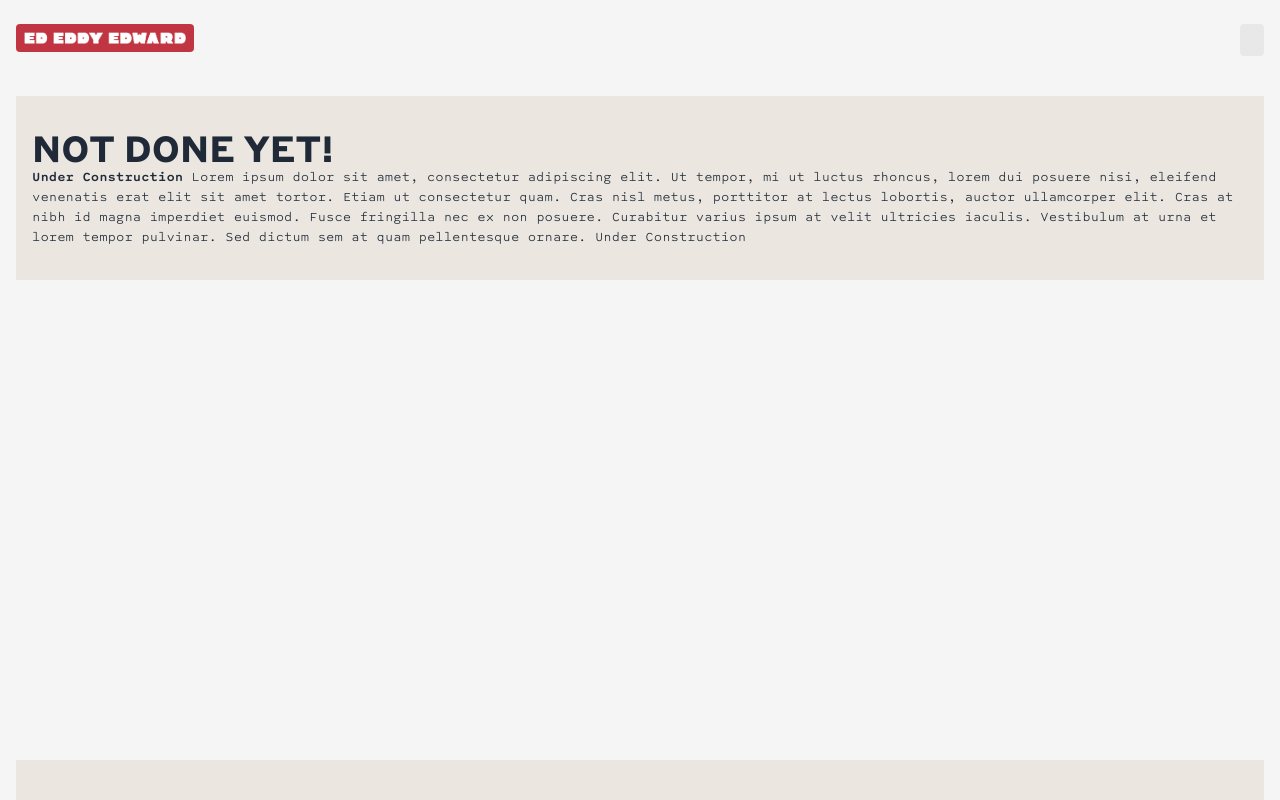
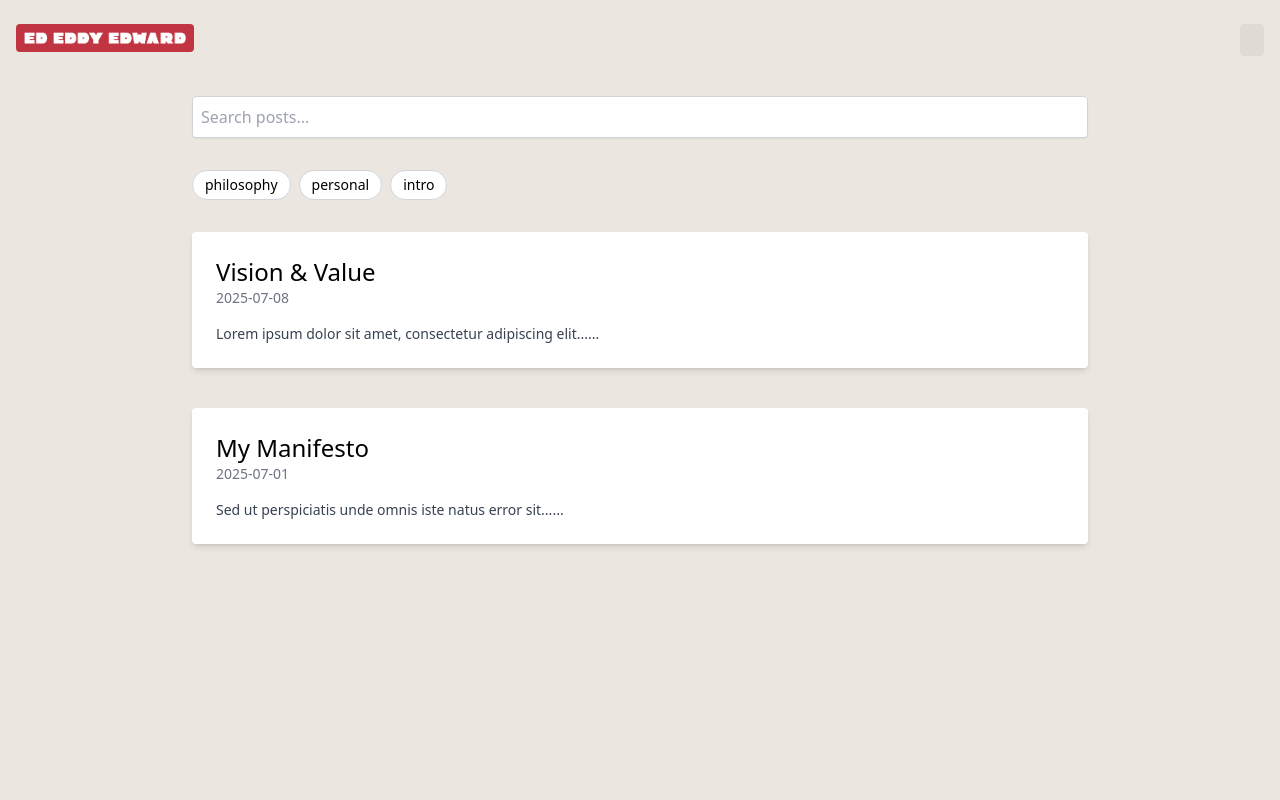
Before and after one commit to Edwardius/ed-eddy-edward, a Next.js app: page /blog in a window 1280 px wide. Shown: the top 800 px of the page. Built offline with nearby package versions, Linux system fonts and the light colour scheme; what tailwind-hamburgers would draw is missing.

Commit message:
blog skeleton and some connect popup debugging

```diff
--- a/components/nav/nav_bar.tsx
+++ b/components/nav/nav_bar.tsx
@@ -25,13 +25,13 @@ export default function NavBar({active_page, setLocked}: {active_page: string,
   const size = useWindowDimensions();
   const breakpoint = getBreakpoint('xl');
 
-  // hamburger menu hook and lock
-  const [open, setOpen] = useState(false);
-  setLocked(open);
+  const [open, setOpen] = useState(false)
+  const [connect_open, setConnectOpen] = useState(false)
 
-  // connect popup menu hook and lock
-  const [connect_open, setConnectOpen] = useState(false);
-  setLocked(open);
+  // lock scroll only when menu or connect popup is open
+  useEffect(() => {
+    setLocked(open || connect_open)
+  }, [open, connect_open])
 
   if (!initialRenderComplete || size.width == null) {
     return null;
--- a/components/pop_ups/connect/connect_popup.tsx
+++ b/components/pop_ups/connect/connect_popup.tsx
@@ -1,36 +1,57 @@
-import React from 'react';
-import { Mail } from "lucide-react"
+import React, { useRef } from 'react'
+import { Mail } from 'lucide-react'
+import classNames from 'classnames'
 
-import classNames from 'classnames';
+export default function ConnectPopup({
+  connect_open,
+  setConnectOpen,
+}: {
+  connect_open: boolean
+  setConnectOpen: React.Dispatch<React.SetStateAction<boolean>>
+}) {
+  const boxRef = useRef<HTMLDivElement>(null)
 
-export default function ConnectPopup ({connect_open, setConnectOpen}:
-  {connect_open: boolean, setConnectOpen: React.Dispatch<React.SetStateAction<boolean>>}) {
-    let box;
-
-    if (connect_open) {
-      box = <div className='z-40 flex flex-col justify-center rounded h-1/4 w-1/4 bg-azukired-500'>
+  return (
+    <div
+      className={classNames(
+        'flex fixed transition duration-300 items-center justify-center ease-in h-full w-screen bg-black bg-opacity-50',
+        { 'opacity-0 pointer-events-none': !connect_open },
+        { 'z-30': connect_open }
+      )}
+      onClick={() => setConnectOpen(false)}
+    >
+      {connect_open && (
+        <div
+          ref={boxRef}
+          onClick={(e) => e.stopPropagation()}
+          className='z-40 flex flex-col justify-center rounded h-1/4 w-1/4 bg-azukired-500'
+        >
           <div className='pt-5 self-center flex flex-col h-32 w-3/4'>
-          <p className='text-center text-gray-50 font-600 text-2xl font-title px-3 pt-3'>Let&apos;s Chat</p>
-          <p className='text-gray-50 text-xs font-mono opacity-50 px-3 text-center pt-2'>I love hearing from different perspectives :)</p>
+            <p className='text-center text-gray-50 font-600 text-2xl font-title px-3 pt-3'>
+              Let&apos;s Chat
+            </p>
+            <p className='text-gray-50 text-xs font-mono opacity-50 px-3 text-center pt-2'>
+              I love hearing from different perspectives :)
+            </p>
           </div>
           <div className='flex gap-y-1.5 flex-col h-32 w-full justify-center items-center pb-3'>
-          <button className='border transition-colors ease-in bg-gray-50 bg-opacity-5 hover:bg-opacity-10 \
+            <button
+              className='border transition-colors ease-in bg-gray-50 bg-opacity-5 hover:bg-opacity-10
                 py-4 rounded text-xs uppercase font-mono font-400 items-center w-60 duration-150'
-              onClick={() => window.location.href = 'mailto:edward.zhzh@gmail.com'}>
+              onClick={() =>
+                (window.location.href = 'mailto:edward.zhzh@gmail.com')
+              }
+            >
               <div className='w-full flex flex-row justify-center space-x-4'>
-                  <Mail className='text-white inline-block align-text-bottom'/>
-                  <p className='flex items-center text-gray-50'>General Discussions</p>
+                <Mail className='text-white inline-block align-text-bottom' />
+                <p className='flex items-center text-gray-50'>
+                  General Discussions
+                </p>
               </div>
-
             </button>
           </div>
         </div>
+      )}
+    </div>
+  )
 }
-
-    return (
-      <div className={classNames('flex fixed transition duration-300 items-center justify-center ease-in h-full w-screen bg-black \
-      bg-opacity-50', {'opacity-0': !connect_open}, {'z-30': connect_open})} onClick={() => setConnectOpen(!connect_open)}>
-        {box}
-      </div>
-    );
-}
--- a/pages/about.tsx
+++ b/pages/about.tsx
@@ -57,7 +57,7 @@ export default function About() {
       <NavBar active_page='About Me' setLocked={setLocked}/>
 
       {/* Body */}
-      <div className='z-0 bg-olive flex pt-48 pb-48 sm:fixed h-full w-screen items-center justify-center'>
+      <div className='bg-olive flex pt-48 pb-48 min-h-screen w-screen items-center justify-center'>
         <div className='flex flex-col xl:flex-row xl:gap-x-10 w-4/5'>
           {headshot}
           {text}
--- a/pages/blog.tsx
+++ b/pages/blog.tsx
@@ -1,54 +1,117 @@
 import Head from 'next/head'
+
+// Nav Bar Deps
 import NavBar from '../components/nav/nav_bar'
+import useLockedBody from '../hooks/lock_scroll'
 
-import useLockedBody from '../hooks/lock_scroll'
+import { useState } from 'react'
+
+type Post = {
+  slug: string
+  title: string
+  date: string
+  tags: string[]
+  content: string
+  standalone?: boolean
+}
+
+const mockPosts: Post[] = [
+  {
+    slug: 'vision',
+    title: 'Vision & Value',
+    date: '2025-07-08',
+    tags: ['philosophy'],
+    content: 'Lorem ipsum dolor sit amet, consectetur adipiscing elit...',
+    standalone: false,
+  },
+  {
+    slug: 'manifesto',
+    title: 'My Manifesto',
+    date: '2025-07-01',
+    tags: ['personal', 'intro'],
+    content: 'Sed ut perspiciatis unde omnis iste natus error sit...',
+    standalone: false,
+  },
+]
 
 export default function Blog() {
   const [locked, setLocked] = useLockedBody(false, 'root')
+
+  const [query, setQuery] = useState('')
+  const [selectedTags, setSelectedTags] = useState<string[]>([])
+
+  const filteredPosts = mockPosts.filter((post) => {
+    const matchQuery = post.title.toLowerCase().includes(query.toLowerCase())
+    const matchTags =
+      selectedTags.length === 0 ||
+      selectedTags.some((tag) => post.tags.includes(tag))
+    return matchQuery && matchTags
+  })
+
+  const allTags = Array.from(new Set(mockPosts.flatMap((post) => post.tags)))
+
   return (
     <div>
       <Head>
         <title>EdEddyEdward | Blog</title>
-        <link rel='icon' href='/icon.ico'/>
+        <meta name="viewport" content="initial-scale=1.0, width=device-width" />
       </Head>
 
-      {/* Begin Main of Page */}
-      <main className='bg-azukigray'>
-        {/* Navigation Bar */}
-        <NavBar active_page='Blog' setLocked={setLocked}/>
+      {/* Navigation Bar */}
+      <NavBar active_page='Blog' setLocked={setLocked}/>
 
-        {/* Body */}
-        <div className='px-4 pt-24 pb-96'>
-          <div className='bg-olive'>
-            <div className='px-4 pt-8 uppercase font-600 text-4xl text-gray-800 font-title'>
-              <h1>Not done yet!</h1>
-            </div>
-            <div className='px-4 pb-8 text-sm font-300 text-gray-800 font-mono'>
-              <p>
-                <span className="font-500">Under Construction </span>
-                Lorem ipsum dolor sit amet, consectetur adipiscing elit. Ut tempor, mi ut luctus rhoncus, lorem dui posuere nisi, eleifend venenatis erat elit sit amet tortor. Etiam ut consectetur quam. Cras nisl metus, porttitor at lectus lobortis, auctor ullamcorper elit. Cras at nibh id magna imperdiet euismod. Fusce fringilla nec ex non posuere. Curabitur varius ipsum at velit ultricies iaculis. Vestibulum at urna et lorem tempor pulvinar. Sed dictum sem at quam pellentesque ornare. Under Construction
-              </p>
-            </div>
+      <div className="z-0 min-h-screen bg-olive pt-24 px-4 pb-16">
+        <section className="max-w-4xl mx-auto space-y-8">
+          {/* Search bar */}
+          <input
+            type="text"
+            placeholder="Search posts..."
+            value={query}
+            onChange={(e) => setQuery(e.target.value)}
+            className="w-full p-2 border border-gray-300 rounded shadow-sm bg-white"
+          />
+
+          {/* Tag filter buttons */}
+          <div className="flex flex-wrap gap-2">
+            {allTags.map((tag) => {
+              const selected = selectedTags.includes(tag)
+              return (
+                <button
+                  key={tag}
+                  onClick={() =>
+                    setSelectedTags((prev) =>
+                      selected ? prev.filter((t) => t !== tag) : [...prev, tag]
+                    )
+                  }
+                  className={`px-3 py-1 rounded-full text-sm ${
+                    selected
+                      ? 'bg-black text-white'
+                      : 'bg-white border border-gray-300'
+                  }`}
+                >
+                  {tag}
+                </button>
+              )
+            })}
           </div>
-        </div>
 
-        <div className='px-4 pt-24 pb-96'>
-          <div className='bg-olive'>
-            <div className='px-4 pt-8 uppercase font-600 text-4xl text-gray-800 font-title'>
-              <h1>Vision & Value</h1>
-            </div>
-            <div className='px-4 pb-8 text-sm font-300 text-gray-800 font-mono'>
-              <p>
-                <span className="font-500">Under Construction </span>
-                Lorem ipsum dolor sit amet, consectetur adipiscing elit. Ut tempor, mi ut luctus rhoncus, lorem dui posuere nisi, eleifend venenatis erat elit sit amet tortor. Etiam ut consectetur quam. Cras nisl metus, porttitor at lectus lobortis, auctor ullamcorper elit. Cras at nibh id magna imperdiet euismod. Fusce fringilla nec ex non posuere. Curabitur varius ipsum at velit ultricies iaculis. Vestibulum at urna et lorem tempor pulvinar. Sed dictum sem at quam pellentesque ornare. Under Construction
-              </p>
-            </div>
+          {/* Blog post panels */}
+          <div className="flex flex-col gap-10">
+            {filteredPosts.map((post) => (
+              <article
+                key={post.slug}
+                className="bg-white p-6 rounded shadow-md"
+              >
+                <h2 className="text-2xl font-bold">{post.title}</h2>
+                <p className="text-sm text-gray-500">{post.date}</p>
+                <div className="mt-4 text-gray-700 text-sm">
+                  {post.content.substring(0, 200)}...
+                </div>
+              </article>
+            ))}
           </div>
-        </div>
-
-      </main>
-      {/* End Main of Page */}
-
+        </section>
+      </div>
     </div>
   )
 }
--- a/pages/robots.tsx
+++ b/pages/robots.tsx
@@ -13,7 +13,7 @@ export default function Robots() {
       </Head>
 
       {/* Begin Main of Page */}
-      <main className='bg-azukigray'>
+      <main className='z-0 bg-azukigray'>
         {/* Navigation Bar */}
         <NavBar active_page='Robots' setLocked={setLocked}/>
 
```
Lines whose indentation alone changed are shown as unchanged.
